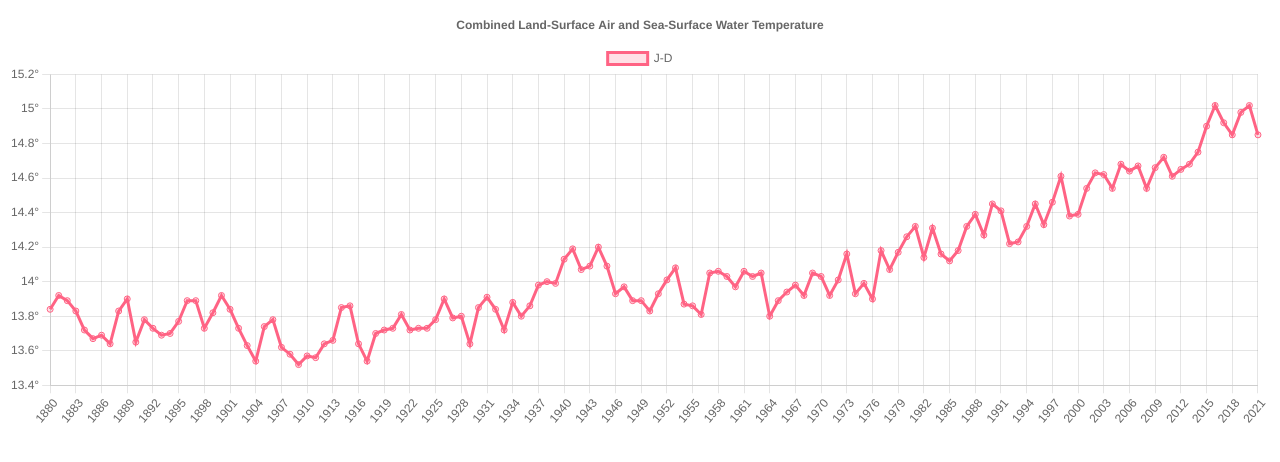
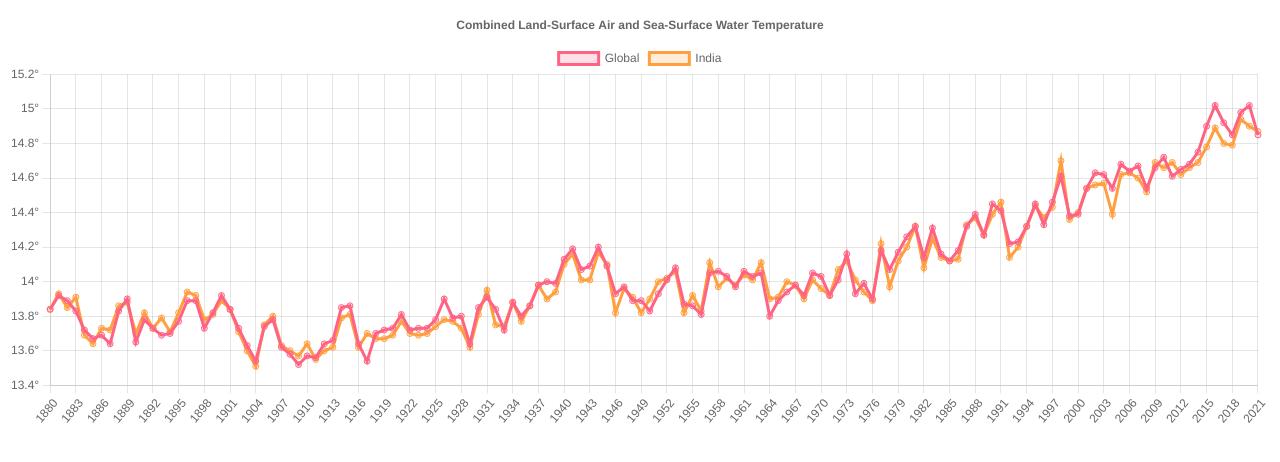
Before and after one commit to lostvikx/working-with-data-js, a plain HTML site: page nasa-global-temp/index.html in a window 1280 px wide. Drawn offline with nearby package versions, Linux system fonts and the light colour scheme.

Commit message:
dummy india temp data comparison

```diff
--- a/nasa-global-temp/index.html
+++ b/nasa-global-temp/index.html
@@ -4,7 +4,7 @@
   <meta charset="UTF-8">
   <meta http-equiv="X-UA-Compatible" content="IE=edge">
   <meta name="viewport" content="width=device-width, initial-scale=1.0">
-  <title>Tabular Data</title>
+  <title>Temperature Data</title>
 </head>
 <body>
 
@@ -25,12 +25,20 @@
         type: "line",
         data: {
           labels: data.xYears,
-          datasets: [{
-            label: "J-D",
-            data: data.yTemps,
-            backgroundColor: "rgba(255, 99, 132, 0.2)",
-            borderColor: "rgba(255, 99, 132, 1)",
-          }],
+          datasets: [
+            {
+              label: "Global",
+              data: data.yTemps,
+              backgroundColor: "rgba(255, 99, 132, 0.2)",
+              borderColor: "rgba(255, 99, 132, 1)",
+            },
+            {
+              label: "India",
+              data: data.indiaTemp,
+              backgroundColor: "rgba(255, 159, 64, 0.2)",
+              borderColor: "rgba(255, 159, 64, 1)",
+            }
+          ],
         },
         options: {
           scales: {
@@ -72,7 +80,7 @@
 
       const xYears = [];
       const yTemps = [];
-      const jja = []
+      const indiaTemp = []
 
       table.forEach(row => {
         const columns = row.trim().split(",");
@@ -80,13 +88,15 @@
         const year = columns[0];
         xYears.push(year);
         const temp = columns[13];
+        const altTemp = columns[17];
         // 14°C is the global average temperature
         yTemps.push(parseFloat(temp) + 14);
+        indiaTemp.push(parseFloat(altTemp) + 14)
       });
 
       // console.log(xYears, yTemps);
 
-      return {xYears, yTemps};
+      return { xYears, yTemps, indiaTemp };
     }
 
   </script>
```
